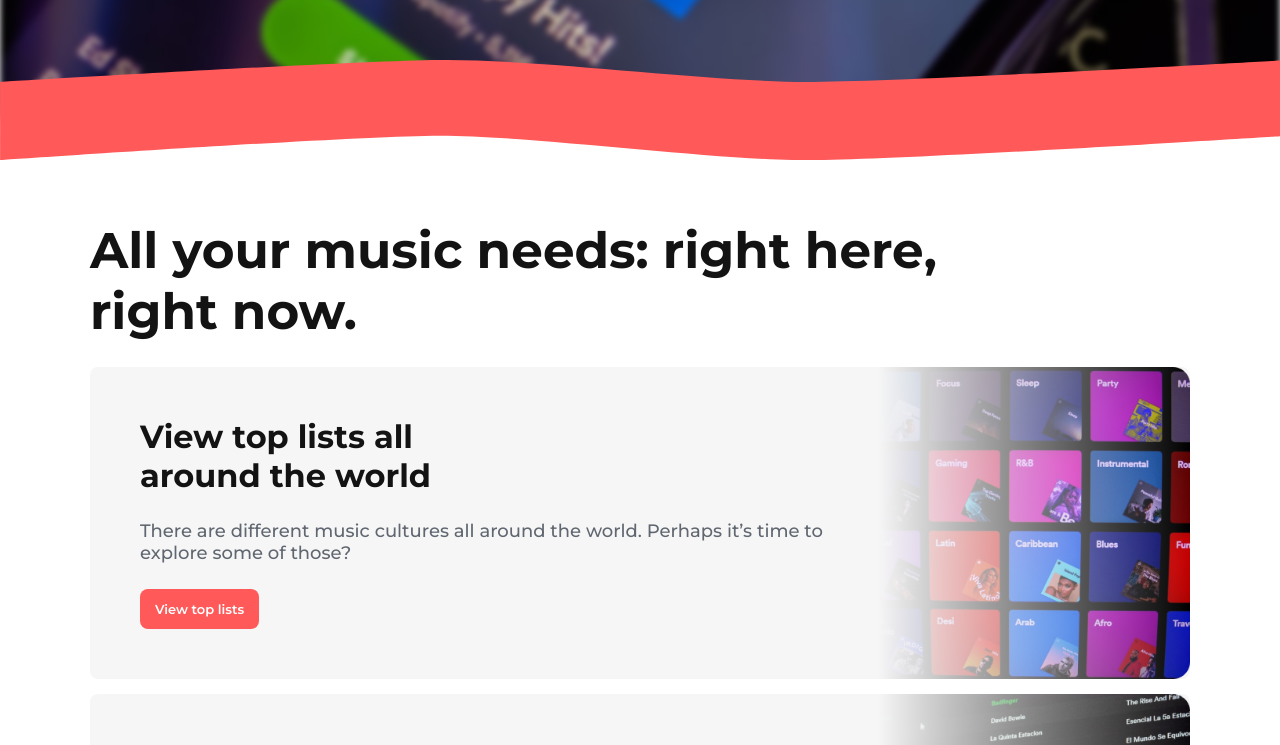
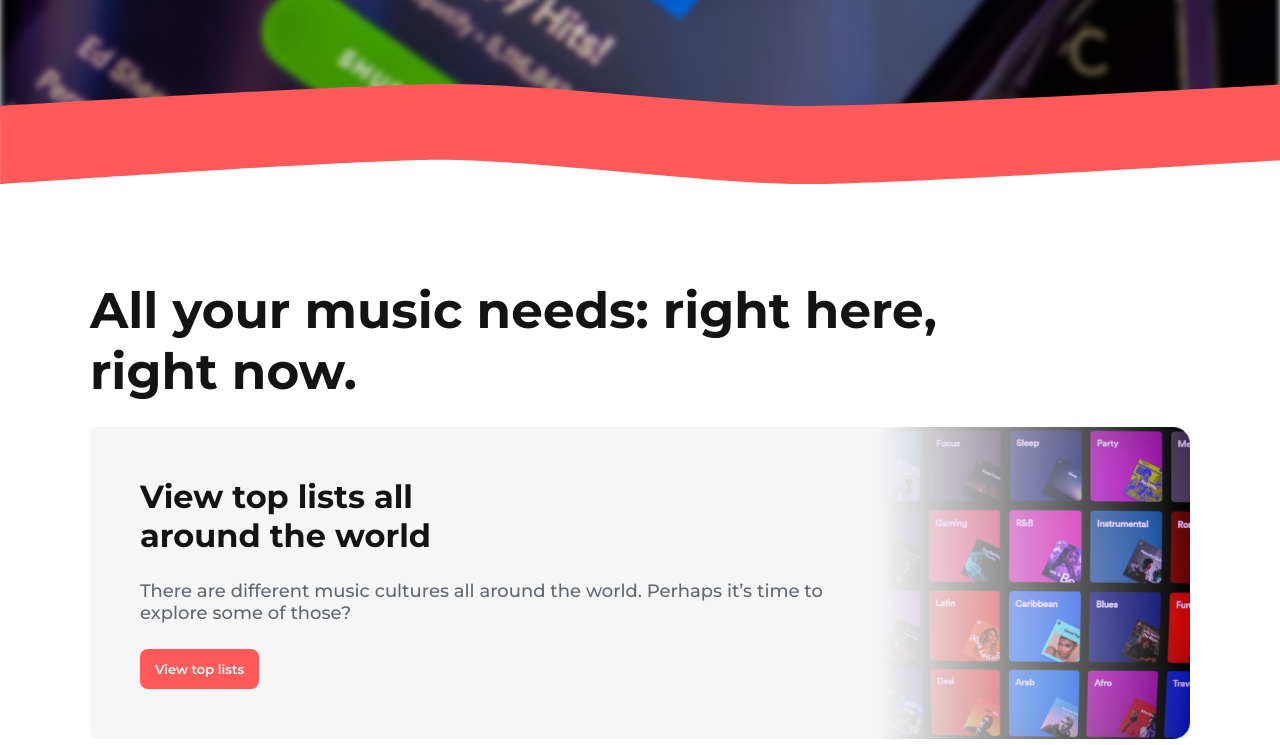
Before and after one commit to Poxie/newest-spotify-app, a Next.js app: page / in a window 1280 px wide. Shown: the part 600-1345 px from the top of the page. Built offline with nearby package versions, Linux system fonts and the light colour scheme.

Commit message:
Added wave icon to tiles section

```diff
--- a/components/home/HomeTiles.tsx
+++ b/components/home/HomeTiles.tsx
@@ -1,10 +1,12 @@
 import styles from '../../styles/Home.module.scss';
 import tiles from '../../assets/static/tiles.json';
 import { HomeTile } from './HomeTile';
+import { WaveIcon } from '@/assets/icons/WaveIcon';
 
 export type TileType = typeof tiles[0];
 export const HomeTiles = () => {
     return(
+        <section className={styles['tile-section']}>
             <div className={styles['tiles']}>
                 <h2>
                     All your music needs: right here, <br/>right now.
@@ -19,5 +21,7 @@ export const HomeTiles = () => {
                     ))}
                 </ul>
             </div>
+            <WaveIcon className={styles['wave-icon']} />
+        </section>
     )
 }
--- a/styles/Home.module.scss
+++ b/styles/Home.module.scss
@@ -36,13 +36,16 @@
 }
 .wave-icon {
     position: absolute;
-    bottom: -5vh;
+    bottom: -8vh;
 }
 
 // Tiles
+.tile-section {
+    --section-padding: 20vh;
+    padding: var(--section-padding) 0;
+    position: relative;
+}
 .tiles {
-    --section-padding: 100px;
-    padding: var(--section-padding) 0;
     width: var(--width-main);
     max-width: var(--width-main-max);
     margin: 0 auto;
```
Lines whose indentation alone changed are shown as unchanged.
